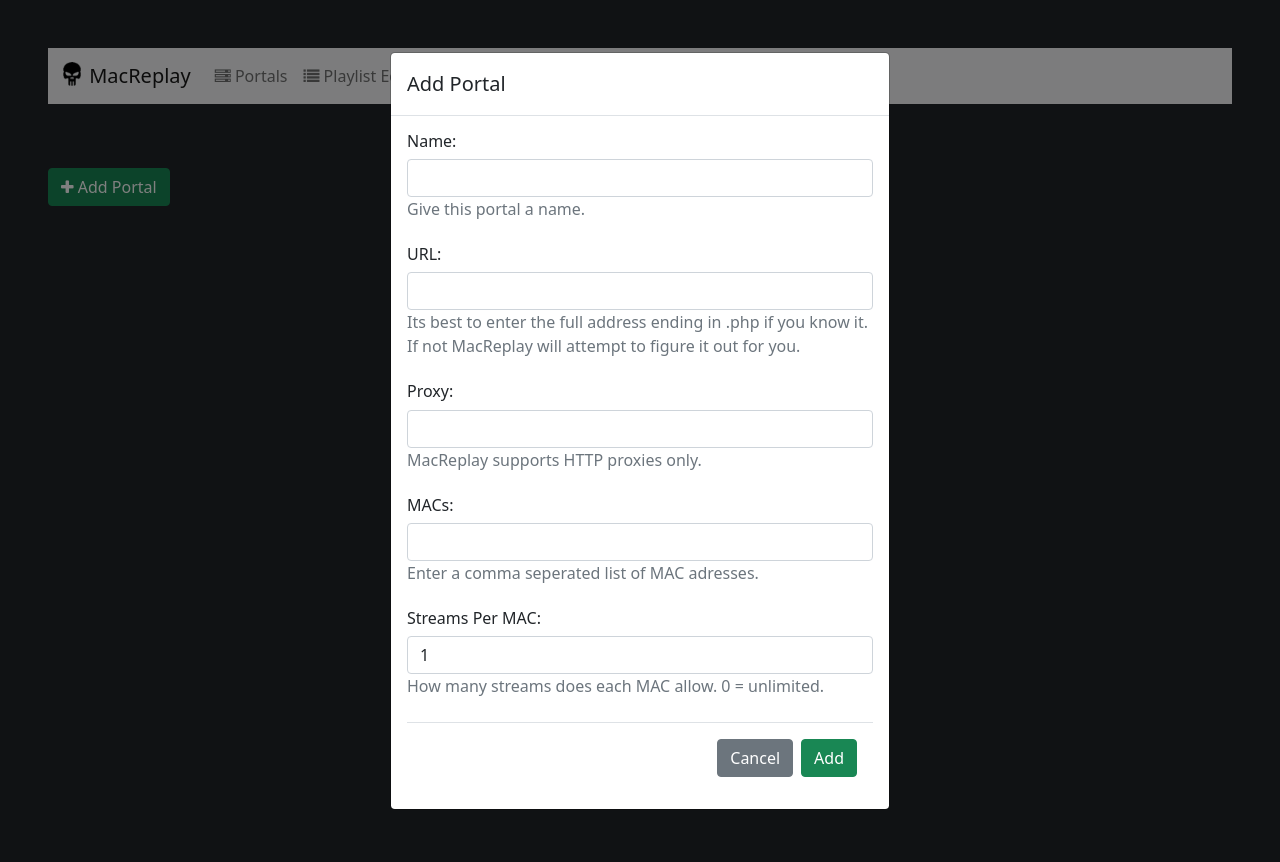
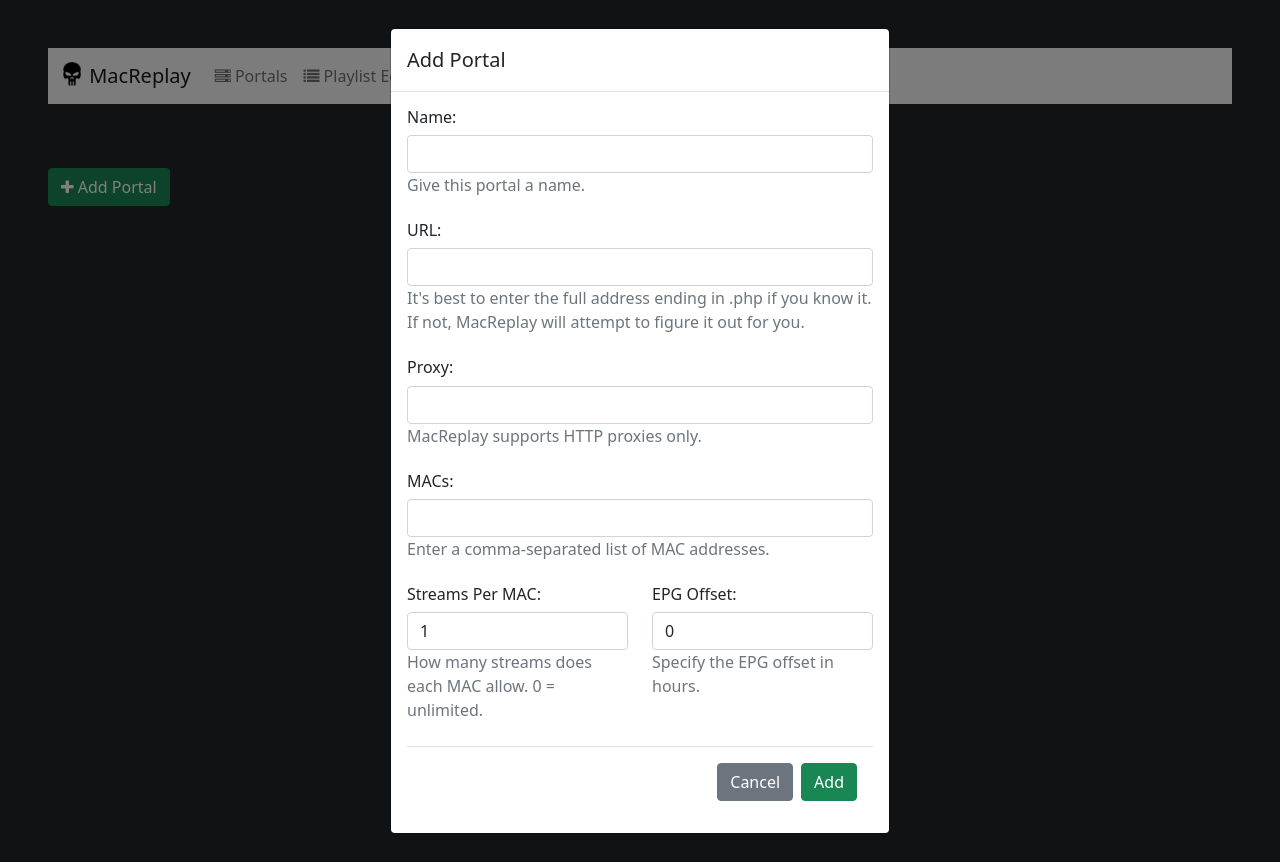
Before and after one commit to vnnkl/MacReplay, a Flask app: page /portals in a window 1280 px wide, after a click on "Add Portal". Run offline with Flask 3, Linux system fonts and the light colour scheme; some libraries are stand-ins or nearby versions.

Commit message:
Made EPG offset a per portal setting.

```diff
--- a/app.py
+++ b/app.py
@@ -10,8 +10,20 @@ import logging
 logger = logging.getLogger("MacReplay")
 logger.setLevel(logging.INFO)
 logFormat = logging.Formatter("%(asctime)s [%(levelname)s] %(message)s")
-fileHandler = logging.FileHandler("MacReplay.log")
+
+
+home_dir = os.path.expanduser("~")  # Get the user's home directory
+log_dir = os.path.join(home_dir, "Evilvir.us")  # Subdirectory for logs
+# Create the directory if it doesn't already exist
+os.makedirs(log_dir, exist_ok=True)
+# Full path to the log file
+log_file_path = os.path.join(log_dir, "MacReplay.log")
+# Set up the FileHandler
+fileHandler = logging.FileHandler(log_file_path)
 fileHandler.setFormatter(logFormat)
+
+
+
 logger.addHandler(fileHandler)
 consoleFormat = logging.Formatter("[%(levelname)s] %(message)s")
 consoleHandler = logging.StreamHandler()
@@ -85,7 +97,7 @@ os.makedirs(os.path.dirname(configFile), exist_ok=True)
 
 logger.info(f"Using config file: {configFile}")
 
-
+global cached_xmltv, last_updated
 occupied = {}
 config = {}
 cached_lineup = []
@@ -138,7 +150,6 @@ defaultSettings = {
     "hdhr name": "MacReplay",
     "hdhr id": str(uuid.uuid4().hex),
     "hdhr tuners": "10",
-    "offset epg hours": "0",
 }
 
 defaultPortal = {
@@ -147,6 +158,7 @@ defaultPortal = {
     "url": "",
     "macs": {},
     "streams per mac": "1",
+    "epg offset": "0",
     "proxy": "",
     "enabled channels": [],
     "custom channel names": {},
@@ -268,12 +280,14 @@ def portals():
 @app.route("/portal/add", methods=["POST"])
 @authorise
 def portalsAdd():
+    cached_xmltv = None
     id = uuid.uuid4().hex
     enabled = "true"
     name = request.form["name"]
     url = request.form["url"]
     macs = list(set(request.form["macs"].split(",")))
     streamsPerMac = request.form["streams per mac"]
+    epgOffset = request.form["epg offset"]
     proxy = request.form["proxy"]
 
     if not url.endswith(".php"):
@@ -311,6 +325,7 @@ def portalsAdd():
             "url": url,
             "macs": macsd,
             "streams per mac": streamsPerMac,
+            "epg offset": epgOffset,
             "proxy": proxy,
         }
 
@@ -336,12 +351,14 @@ def portalsAdd():
 @app.route("/portal/update", methods=["POST"])
 @authorise
 def portalUpdate():
+    cached_xmltv = None
     id = request.form["id"]
     enabled = request.form.get("enabled", "false")
     name = request.form["name"]
     url = request.form["url"]
     newmacs = list(set(request.form["macs"].split(",")))
     streamsPerMac = request.form["streams per mac"]
+    epgOffset = request.form["epg offset"]
     proxy = request.form["proxy"]
     retest = request.form.get("retest", None)
 
@@ -389,6 +406,7 @@ def portalUpdate():
         portals[id]["url"] = url
         portals[id]["macs"] = macsout
         portals[id]["streams per mac"] = streamsPerMac
+        portals[id]["epg offset"] = epgOffset
         portals[id]["proxy"] = proxy
         savePortals(portals)
         logger.info("Portal({}) updated!".format(name))
@@ -772,12 +790,7 @@ import time
 
 def refresh_xmltv():
     settings = getSettings()
-    try:
-        epg_offsethours = int(settings["offset epg hours"])
-    except ValueError:
-        logger.error("The EPG offset value is not a valid integer.")
 
-    global cached_xmltv, last_updated
     logger.info("Refreshing XMLTV...")
 
     channels = ET.Element("tv")
@@ -786,6 +799,10 @@ def refresh_xmltv():
 
     for portal in portals:
         if portals[portal]["enabled"] == "true":
+            portal_name = portals[portal]["name"]
+            portal_epg_offset = int(portals[portal]["epg offset"])
+            logger.info(f"Fetching EPG | Portal: {portal_name} | offset: {portal_epg_offset} |")
+
             enabledChannels = portals[portal].get("enabled channels", [])
             if len(enabledChannels) != 0:
                 name = portals[portal]["name"]
@@ -834,8 +851,8 @@ def refresh_xmltv():
                                 for p in epg.get(channelId):
                                     try:
                                         # Add offset to start and stop timestamps
-                                        start_time = datetime.utcfromtimestamp(p.get("start_timestamp")) + timedelta(hours=epg_offsethours)
-                                        stop_time = datetime.utcfromtimestamp(p.get("stop_timestamp")) + timedelta(hours=epg_offsethours)
+                                        start_time = datetime.utcfromtimestamp(p.get("start_timestamp")) + timedelta(hours=portal_epg_offset)
+                                        stop_time = datetime.utcfromtimestamp(p.get("stop_timestamp")) + timedelta(hours=portal_epg_offset)
 
                                         # Format the time, making sure it's adjusted correctly
                                         start = start_time.strftime("%Y%m%d%H%M%S") + " +0000"
@@ -858,7 +875,7 @@ def refresh_xmltv():
                                         logger.error(f"Error processing programme for channel {channelName} (ID: {channelId}): {e}")
                                         pass
                         except Exception as e:
-                            logger.error(f"|Channel:{channelNumber}|{channelName}| has no EPG data.")
+                            logger.error(f"| Channel:{channelNumber} | {channelName} | has no EPG data.")
                             pass
                 else:
                     logger.error(f"Error making XMLTV for {name}, skipping")
--- a/templates/portals.html
+++ b/templates/portals.html
@@ -24,6 +24,7 @@
                     data-url="{{ portals[portal].url }}" data-proxy="{{ portals[portal].proxy }}"
                     data-macs="{{ portals[portal].macs|join(',') }}"
                     data-streamsPerMac="{{ portals[portal]['streams per mac'] }}" data-bs-toggle="modal"
+                    data-EpgOffset="{{ portals[portal]['epg offset'] }}" data-bs-toggle="modal"
                     data-bs-target="#modalEdit">
                     <i class="me-2 fa fa-server"{{ "hidden" if portals[portal].enabled =='false' }}></i>
                     <i class="me-2 fa fa-ban"{{ "hidden" if portals[portal].enabled =='true' }}></i>
@@ -72,9 +73,7 @@
 
 					<h6>URL:</h6>
 					<input type="text" name="url" class="form-control flex-fill" title="URL" required>
-                    <span class="text-muted">Its best to enter the full address ending in .php if you know
-                        it.<br>If
-                        not MacReplay will attempt to figure it out for you.</span>
+					<span class="text-muted">It's best to enter the full address ending in .php if you know it.<br>If not, MacReplay will attempt to figure it out for you.</span>
 
 					<br><br>
 
@@ -86,16 +85,24 @@
 
 					<h6>MACs:</h6>
 					<input type="text" name="macs" class="form-control flex-fill" title="MACs" required>
-                    <span class="text-muted">Enter a comma seperated list of MAC adresses.</span>
+					<span class="text-muted">Enter a comma-separated list of MAC addresses.</span>
 
 					<br><br>
 
+					<div class="row">
+						<div class="col">
 							<h6>Streams Per MAC:</h6>
-                    <input type="number" name="streams per mac" class="form-control flex-fill" title="Streams Per Mac"
-                        min="0" value="1" required>
+							<input type="number" name="streams_per_mac" class="form-control" title="Streams Per MAC" min="0" value="1" required>
 							<span class="text-muted">How many streams does each MAC allow. 0 = unlimited.</span>
+						</div>
+						<div class="col">
+							<h6>EPG Offset:</h6>
+							<input type="number" name="epg offset" class="form-control" title="EPG Offset" min="0" value="0" required>
+							<span class="text-muted">Specify the EPG offset in hours.</span>
+						</div>
+					</div>
 
-                    <br><br>
+					<br>
 
 					<div class="modal-footer">
 						<button class="btn btn-secondary" title="Cancel" data-bs-dismiss="modal">Cancel</button>
@@ -153,10 +160,23 @@
 
                     <br><br>
 
+					<div class="row">
+						<div class="col">
 							<h6>Streams Per MAC:</h6>
 							<input type="number" name="streams per mac" id="editStreamsPerMac" class="form-control flex-fill"
                         title="Streams Per MAC" min="0" required>
 							<span class="text-muted">How many streams does each MAC allow. 0 = unlimited.</span>
+						</div>
+						<div class="col">
+							<h6>EPG Offset:</h6>
+							<input type="number" name="epg offset" id="editepgOffset" class="form-control flex-fill"
+						title="EPG Offset" required>
+							<span class="text-muted">Offset the program guide in hours.</span>
+						</div>
+					</div>
+
+
+
 
                     <br><br>
 
@@ -206,6 +226,7 @@
         var proxy = button.getAttribute('data-proxy');
         var macs = button.getAttribute('data-macs');
         var streamsPerMac = button.getAttribute('data-streamsPerMac');
+        var epgOffset = button.getAttribute('data-EpgOffset');
         document.getElementById('editId').value = id;
         if (enabled == "true") {
             document.getElementById('editEnabled').checked = true;
@@ -217,6 +238,7 @@
         document.getElementById('editProxy').value = proxy;
         document.getElementById('editMacs').value = macs;
         document.getElementById('editStreamsPerMac').value = streamsPerMac;
+        document.getElementById('editepgOffset').value = epgOffset;
         document.getElementById('deleteId').value = id;
         document.getElementById('deleteName').value = name;
         document.getElementById('retest').checked = false;
```
Also changed, not shown: templates/settings.html (+0 -17 lines). Lines whose indentation alone changed are shown as unchanged.
